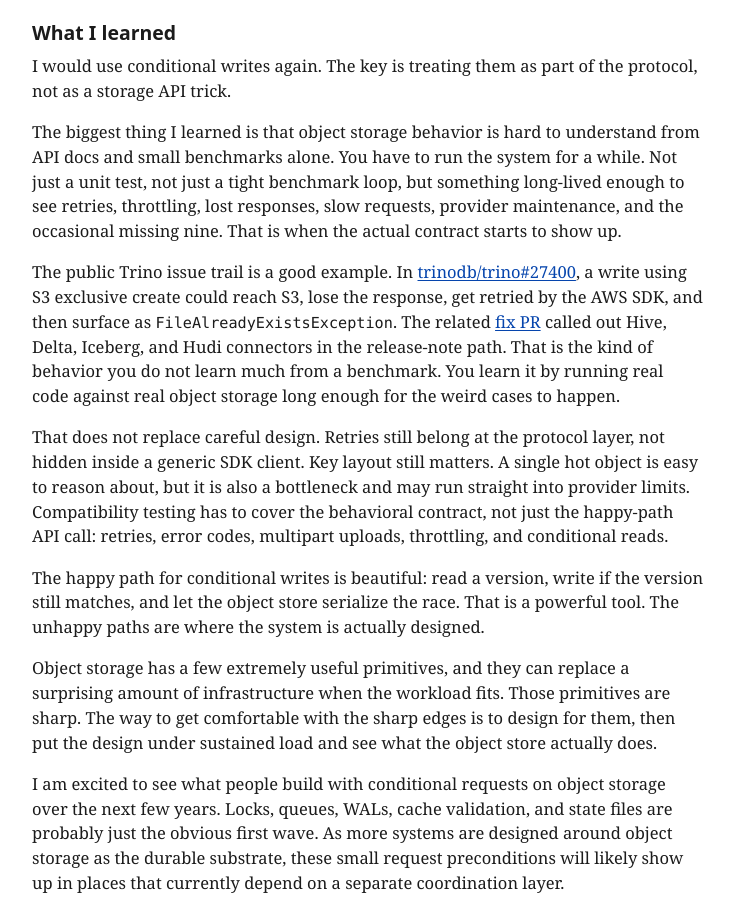
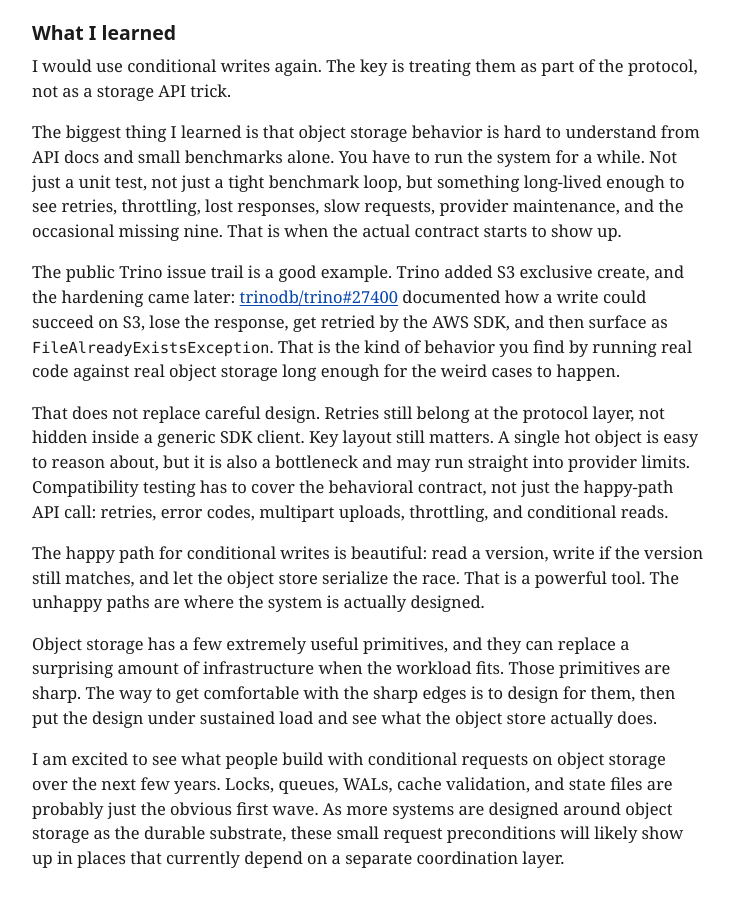
Before and after one commit to alexr17/alexr17.github.io, a Jekyll site: the page built from notes/the-sharp-edges-of-object-storage-conditional-writes.md, in a window 1280 px wide and 900 px high, scrolled down 5450 px. Shown: the whole window, without its empty margins (272-1006 px from the left). Built offline with Jekyll 4.4.1, drawn with Linux system fonts in a browser that asks for light colours.

Commit message:
Clarify Trino retry example

```diff
--- a/notes/the-sharp-edges-of-object-storage-conditional-writes.md
+++ b/notes/the-sharp-edges-of-object-storage-conditional-writes.md
@@ -118,7 +118,7 @@ I would use conditional writes again. The key is treating them as part of the pr
 
 The biggest thing I learned is that object storage behavior is hard to understand from API docs and small benchmarks alone. You have to run the system for a while. Not just a unit test, not just a tight benchmark loop, but something long-lived enough to see retries, throttling, lost responses, slow requests, provider maintenance, and the occasional missing nine. That is when the actual contract starts to show up.
 
-The public Trino issue trail is a good example. In [trinodb/trino#27400](https://github.com/trinodb/trino/issues/27400), a write using S3 exclusive create could reach S3, lose the response, get retried by the AWS SDK, and then surface as `FileAlreadyExistsException`. The related [fix PR](https://github.com/trinodb/trino/pull/27330) called out Hive, Delta, Iceberg, and Hudi connectors in the release-note path. That is the kind of behavior you do not learn much from a benchmark. You learn it by running real code against real object storage long enough for the weird cases to happen.
+The public Trino issue trail is a good example. Trino added S3 exclusive create, and the hardening came later: [trinodb/trino#27400](https://github.com/trinodb/trino/issues/27400) documented how a write could succeed on S3, lose the response, get retried by the AWS SDK, and then surface as `FileAlreadyExistsException`. That is the kind of behavior you find by running real code against real object storage long enough for the weird cases to happen.
 
 That does not replace careful design. Retries still belong at the protocol layer, not hidden inside a generic SDK client. Key layout still matters. A single hot object is easy to reason about, but it is also a bottleneck and may run straight into provider limits. Compatibility testing has to cover the behavioral contract, not just the happy-path API call: retries, error codes, multipart uploads, throttling, and conditional reads.
 
```
